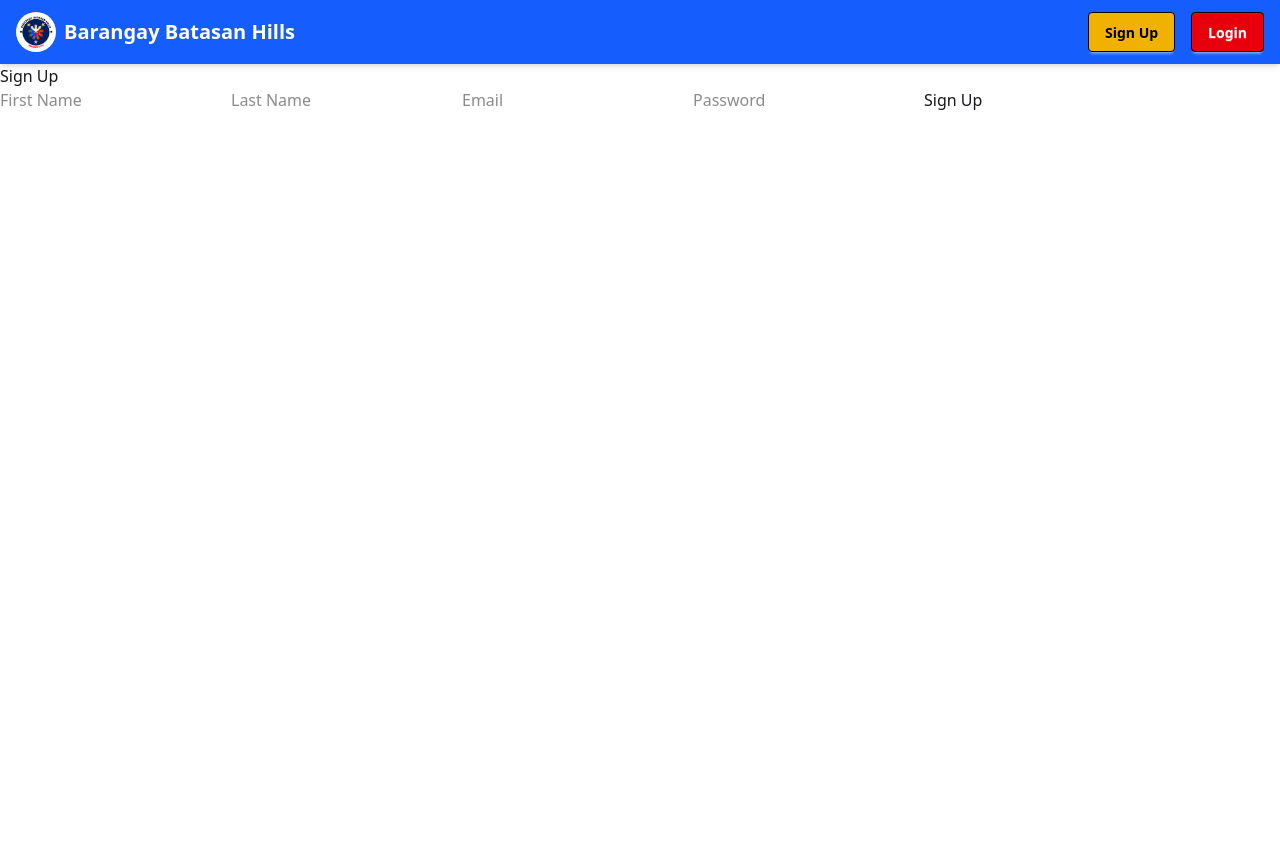
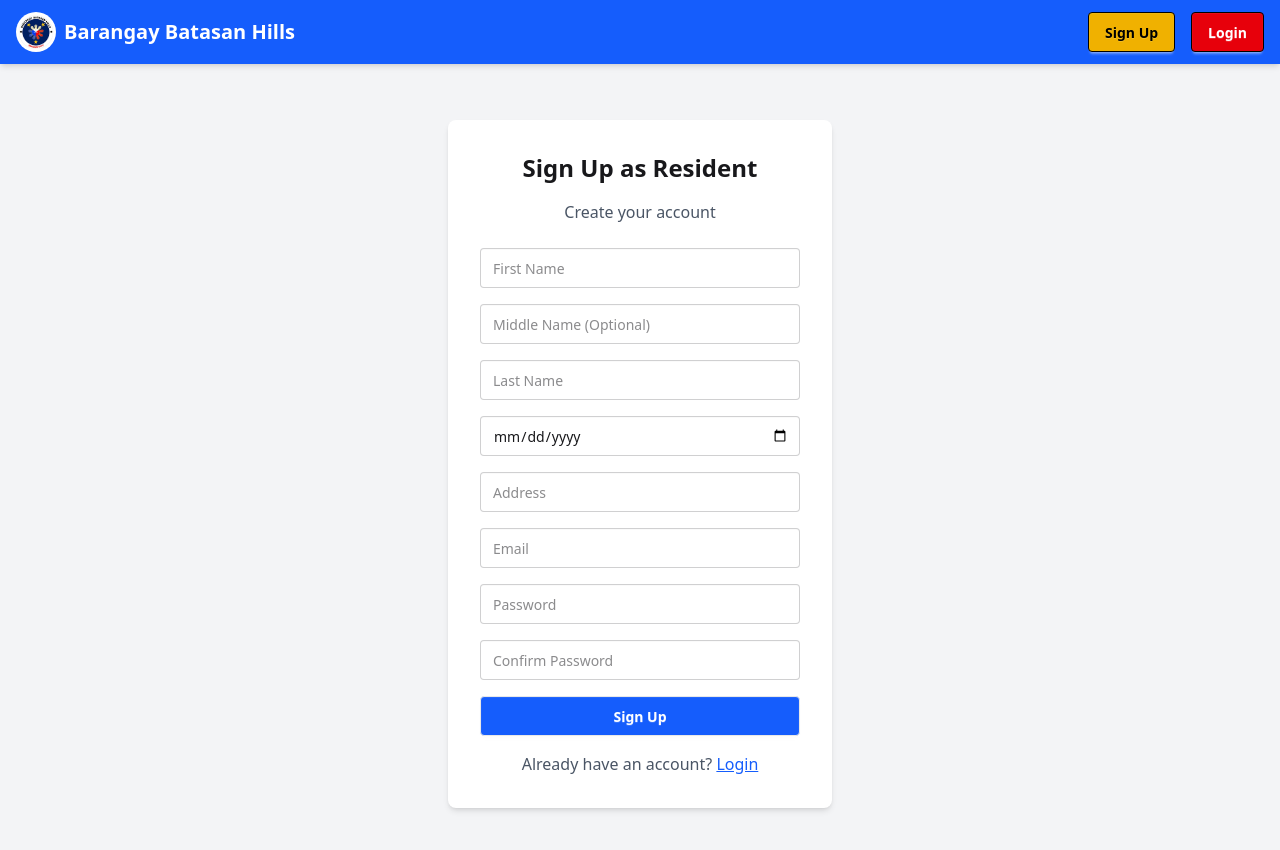
Before and after one commit to Justin-Vito/vite-vega-frontend, a React (Vite) app: page /signup in a window 1280 px wide. Shown: the top 850 px of the page. Before the commit the page ends 800 px from the top, so only its background shows below. Built offline with nearby package versions, Linux system fonts and the light colour scheme; no server answers.

Commit message:
Update SignUp.jsx

```diff
--- a/src/SignUp.jsx
+++ b/src/SignUp.jsx
@@ -1,14 +1,20 @@
-import React, { useState } from "react";
+import { useState } from "react";
+import { useNavigate } from "react-router-dom";
 import axios from "axios";
 
 const API_URL = process.env.REACT_APP_API_URL || "http://localhost:5003";
 
-function SignUp() {
+const SignUp = () => {
+  const navigate = useNavigate();
   const [formData, setFormData] = useState({
     firstName: "",
+    middleName: "",
     lastName: "",
+    dateOfBirth: "",
+    address: "",
     email: "",
     password: "",
+    confirmPassword: "",
   });
   const [error, setError] = useState("");
   const [success, setSuccess] = useState("");
@@ -19,64 +25,126 @@ function SignUp() {
 
   const handleSubmit = async (e) => {
     e.preventDefault();
-    try {
-      const response = await axios.post(`${API_URL}/api/residents/signup`, {
+    setError("");
+    setSuccess("");
+
+    if (formData.password !== formData.confirmPassword) {
+      setError("Passwords do not match!");
+      return;
+    }
+
+    const residentData = {
       first_name: formData.firstName,
       last_name: formData.lastName,
+      middle_int: formData.middleName,
+      birth_date: formData.dateOfBirth,
+      address: formData.address,
       email: formData.email,
       password: formData.password,
-      });
-      setSuccess("Resident signed up successfully!");
-      setError("");
-      setFormData({ firstName: "", lastName: "", email: "", password: "" });
+    };
+
+    try {
+      const response = await axios.post(`${API_URL}/api/residents/signup`, residentData);
+      console.log("Sign-up response:", response.data);
+      setSuccess("Sign-up successful! Redirecting to login...");
+      setTimeout(() => navigate("/login"), 2000);
     } catch (err) {
-      setError(err.response?.data?.message || "Signup failed");
-      setSuccess("");
+      console.error("Signup error details:", err.response ? err.response.data : err.message);
+      setError("Failed to sign up. " + (err.response?.data?.message || "Please try again."));
     }
   };
 
   return (
-    <div>
-      <h2>Sign Up</h2>
-      {error && <p style={{ color: "red" }}>{error}</p>}
-      {success && <p style={{ color: "green" }}>{success}</p>}
-      <form onSubmit={handleSubmit}>
+    <div className="flex justify-center items-center h-screen bg-gray-100">
+      <div className="bg-white p-8 rounded-lg shadow-md w-96 text-center">
+        <h1 className="text-2xl font-bold mb-4">Sign Up as Resident</h1>
+        <p className="text-gray-600 mb-6">Create your account</p>
+        {error && <p className="text-red-500 mb-4">{error}</p>}
+        {success && <p className="text-green-500 mb-4">{success}</p>}
+        <form onSubmit={handleSubmit} className="space-y-4">
           <input
             type="text"
             name="firstName"
+            placeholder="First Name"
             value={formData.firstName}
             onChange={handleChange}
-          placeholder="First Name"
+            className="input input-bordered w-full"
             required
           />
           <input
             type="text"
+            name="middleName"
+            placeholder="Middle Name (Optional)"
+            value={formData.middleName}
+            onChange={handleChange}
+            className="input input-bordered w-full"
+          />
+          <input
+            type="text"
             name="lastName"
+            placeholder="Last Name"
             value={formData.lastName}
             onChange={handleChange}
-          placeholder="Last Name"
+            className="input input-bordered w-full"
+            required
+          />
+          <input
+            type="date"
+            name="dateOfBirth"
+            value={formData.dateOfBirth}
+            onChange={handleChange}
+            className="input input-bordered w-full"
+            required
+          />
+          <input
+            type="text"
+            name="address"
+            placeholder="Address"
+            value={formData.address}
+            onChange={handleChange}
+            className="input input-bordered w-full"
             required
           />
           <input
             type="email"
             name="email"
+            placeholder="Email"
             value={formData.email}
             onChange={handleChange}
-          placeholder="Email"
+            className="input input-bordered w-full"
             required
           />
           <input
             type="password"
             name="password"
+            placeholder="Password"
             value={formData.password}
             onChange={handleChange}
-          placeholder="Password"
+            className="input input-bordered w-full"
             required
           />
-        <button type="submit">Sign Up</button>
+          <input
+            type="password"
+            name="confirmPassword"
+            placeholder="Confirm Password"
+            value={formData.confirmPassword}
+            onChange={handleChange}
+            className="input input-bordered w-full"
+            required
+          />
+          <button type="submit" className="btn bg-blue-600 text-white w-full">
+            Sign Up
+          </button>
         </form>
+        <p className="mt-4 text-gray-600">
+          Already have an account?{" "}
+          <button className="text-blue-600 underline" onClick={() => navigate("/login")}>
+            Login
+          </button>
+        </p>
+      </div>
     </div>
   );
-}
+};
 
 export default SignUp;
```
Lines whose indentation alone changed are shown as unchanged.
